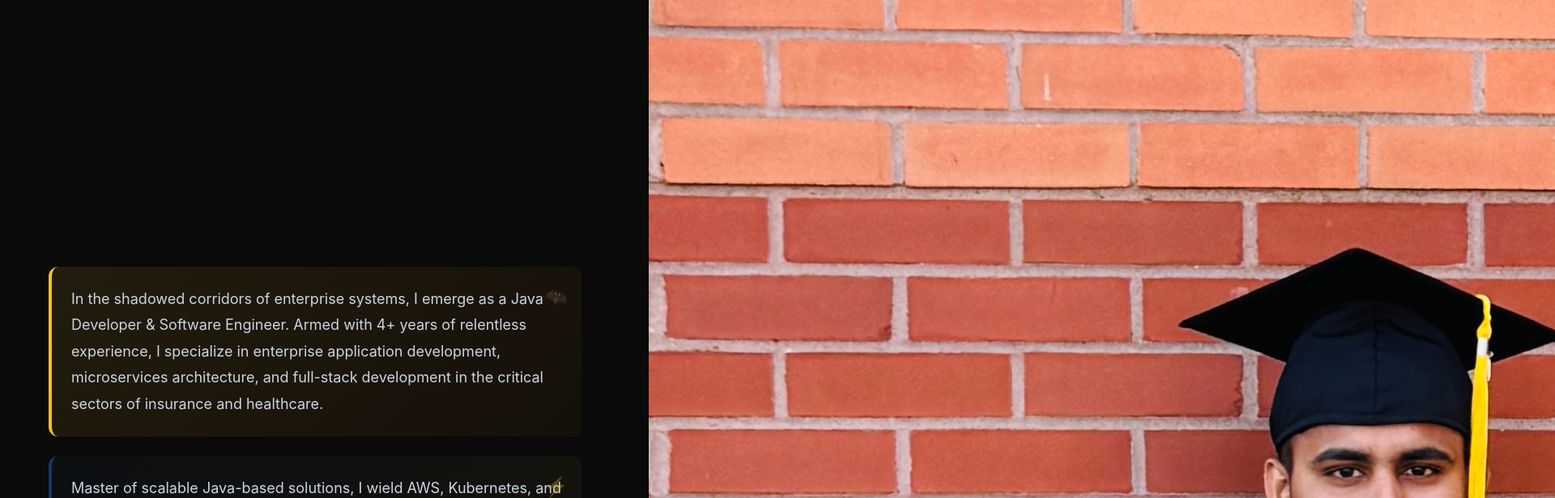
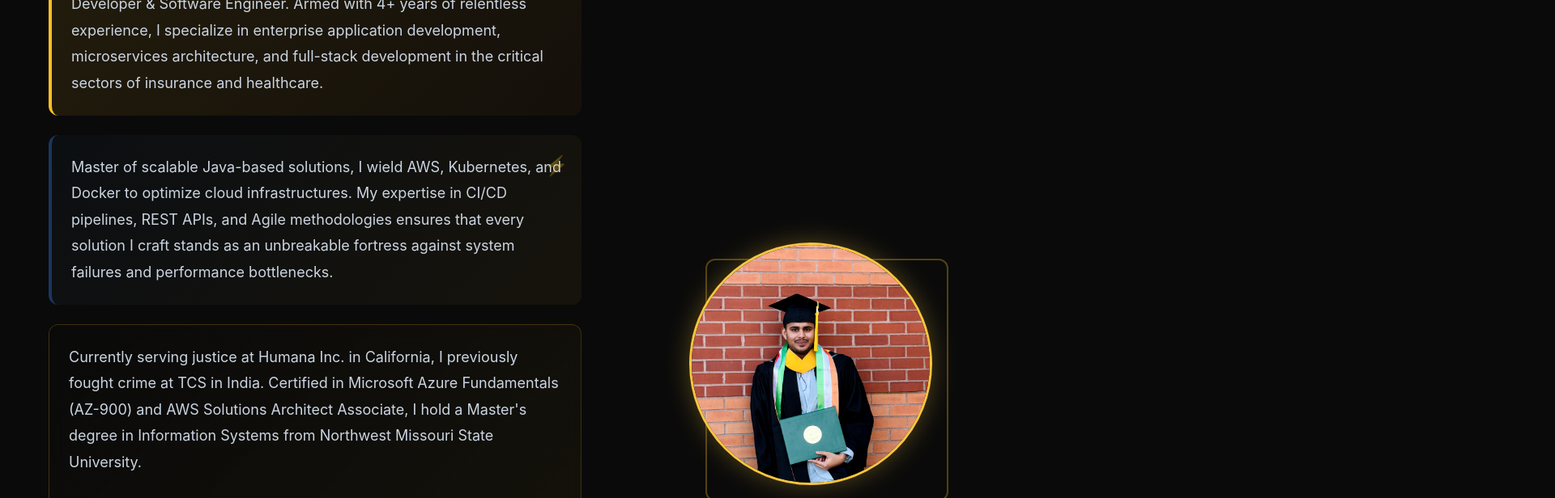
Before and after one commit to MohammadSajidShaik/portfolio, a React (Vite) app: page / in a window 1280 px wide. Shown: the part 1090-1706 px from the top of the page at 81% size, 1920 px wide, since content can reach past the window. Built offline with nearby package versions, Linux system fonts and the light colour scheme.

Commit message:
Fix profile image sizing - ensure it fits perfectly in 300x300px circular container

```diff
--- a/src/components/About.css
+++ b/src/components/About.css
@@ -160,8 +160,27 @@
 
 .image-wrapper {
   position: relative;
+  width: 300px;
+  height: 300px;
+}
+
+.profile-image {
   width: 100%;
-  max-width: 400px;
+  height: 100%;
+  border-radius: 50%;
+  object-fit: cover;
+  object-position: center;
+  border: 3px solid var(--batman-gold);
+  box-shadow: 0 0 30px rgba(251, 191, 36, 0.3);
+  transition: all 0.4s cubic-bezier(0.175, 0.885, 0.32, 1.275);
+  filter: grayscale(0.2) contrast(1.1);
+}
+
+.profile-image:hover {
+  transform: scale(1.05) rotate(2deg);
+  box-shadow: 0 0 40px rgba(251, 191, 36, 0.5);
+  border-color: var(--batman-dark-gold);
+  filter: grayscale(0) contrast(1.2);
 }
 
 .image-placeholder {
```
